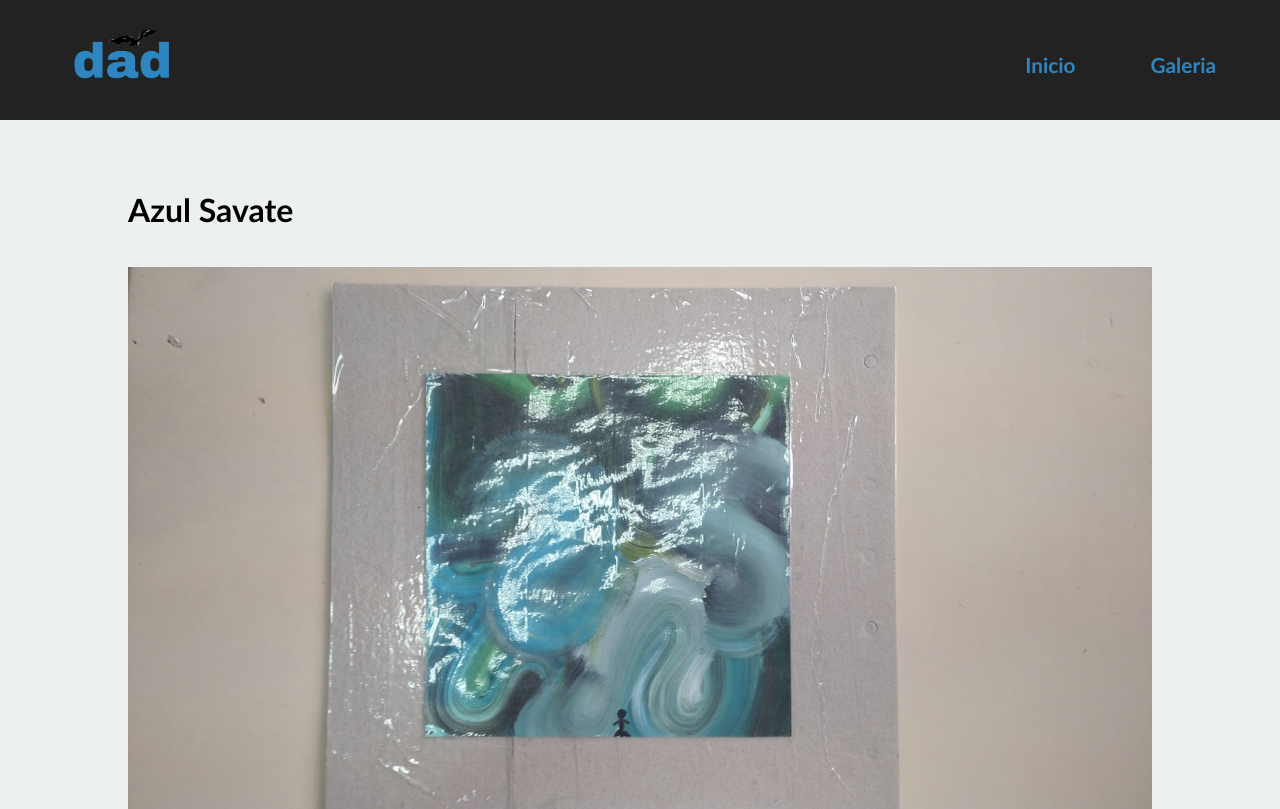
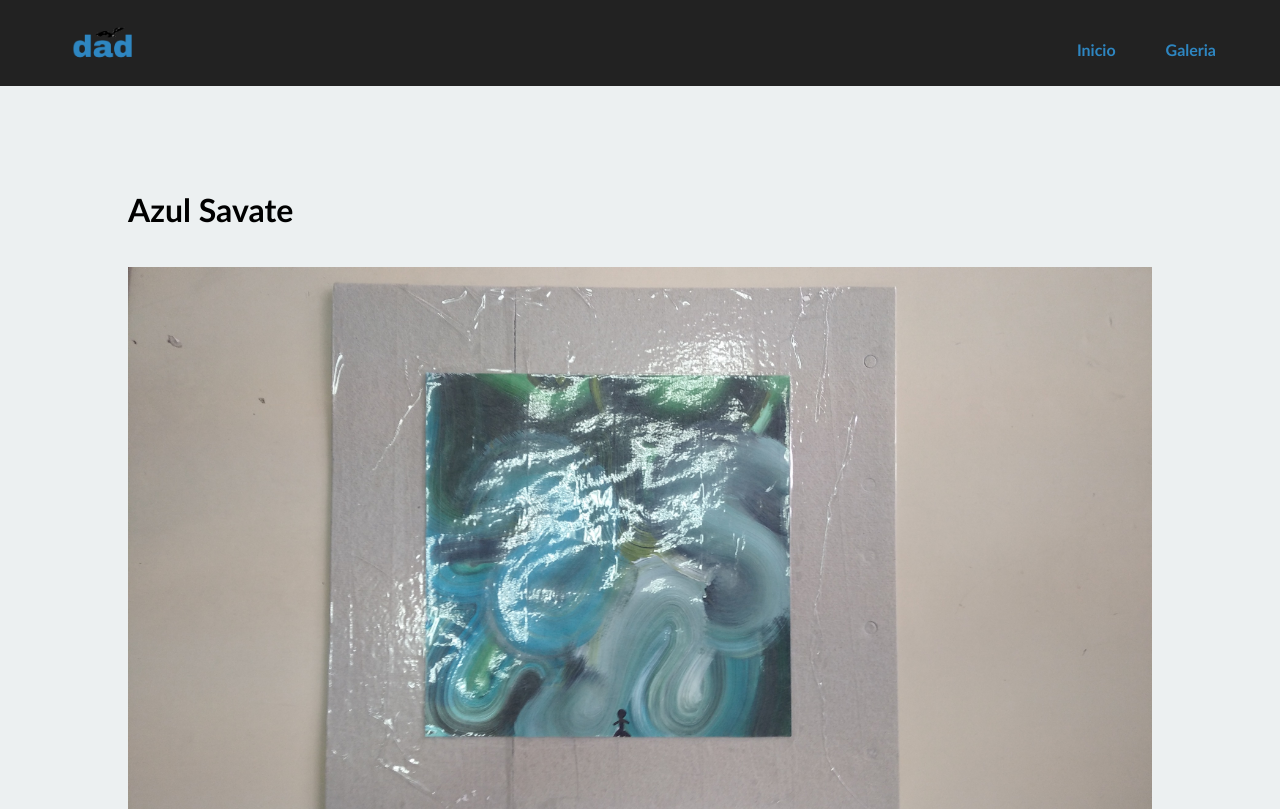
Before and after one commit to FranciscoMorganti/Historia-del-Arte-4-11, a plain HTML site: page Paginas/Azul.html in a window 1280 px wide. Shown: the top 809 px of the page. Drawn offline with Linux system fonts and the light colour scheme.

Commit message:
Update estilos.css

```diff
--- a/Paginas/estilos.css
+++ b/Paginas/estilos.css
@@ -27,10 +27,11 @@ header{
 }
 
 .dad{
-	width: 120px;
+	width: 80px;
 	float: left;
 	padding: 8px;
 	margin-left: 5%;
+	padding-top: 14px;
 }
 
 .navegador{
@@ -39,7 +40,7 @@ header{
 }
 
 .navegador ul li{
-	margin-left: 75px;
+	margin-left: 50px;
 	padding: 12px 0;
 	float: left;
 	position: relative;
@@ -50,7 +51,6 @@ header{
 	color: #2E86C1;
 	font-weight: bold;
 	text-decoration: none;
-	font-size: 130%;
 }
 
 article section h1{
```
